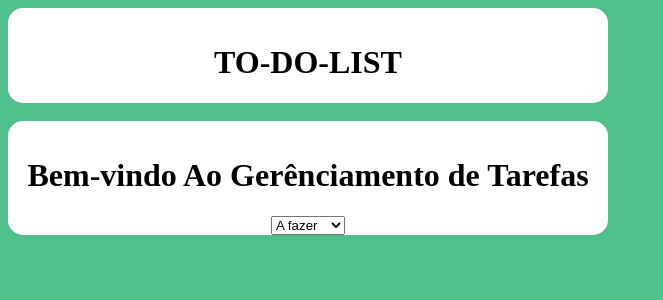
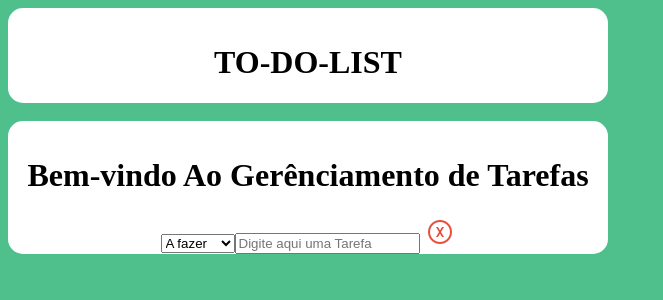
Before and after one commit to Edivansanto5/to-do-list.vue.js, a Vue app: page / in a window 1280 px wide. Shown: the top 300 px of the page, without its empty margins (0-663 px from the left). Built offline with nearby package versions, Linux system fonts and the light colour scheme.

Commit message:
criando input e add uma imagem

```diff
--- a/src/components/todoList.vue
+++ b/src/components/todoList.vue
@@ -10,6 +10,7 @@
                 <option value="">Fazendo</option>
                 <option value="">Feito</option>
             </select>
+            <input type="text" placeholder="Digite aqui uma Tarefa"> <img src="../assets/img/close-icon.png" alt="">
         </div>
     </div>
 </template>
```
